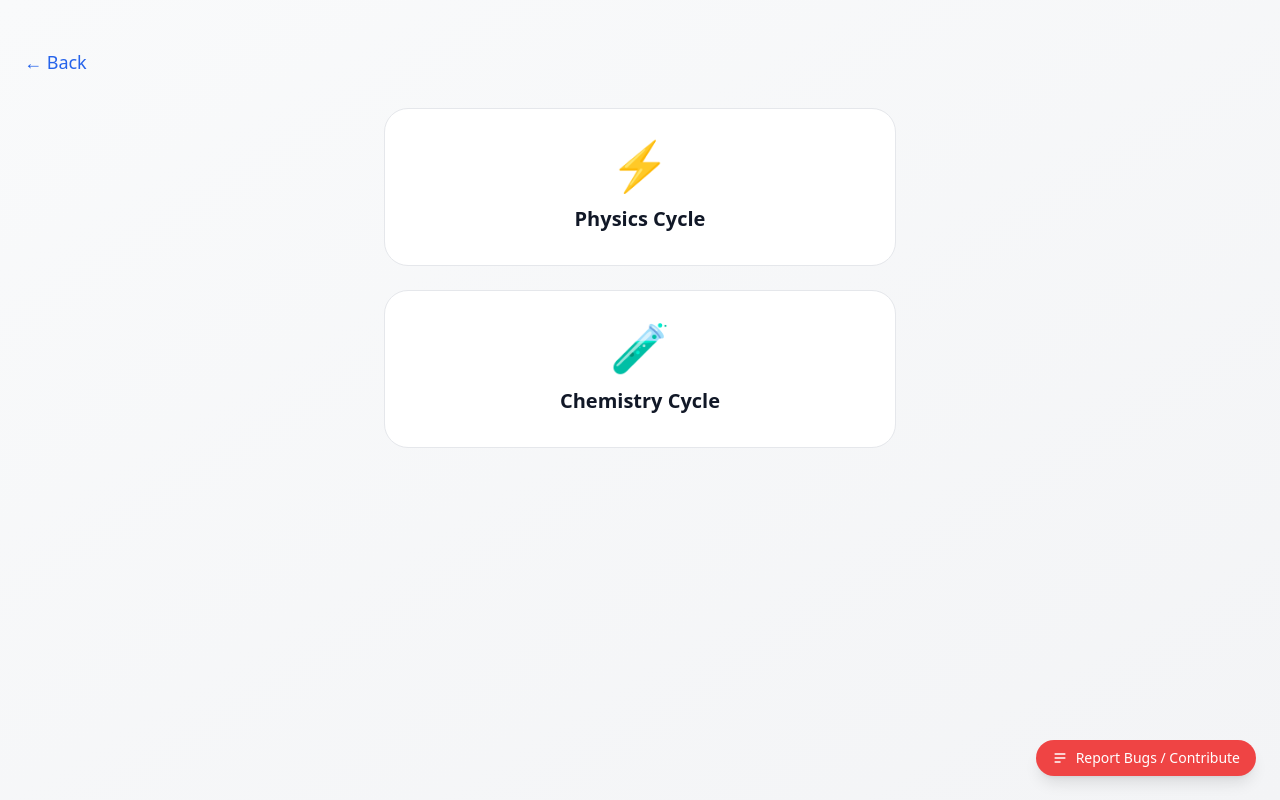
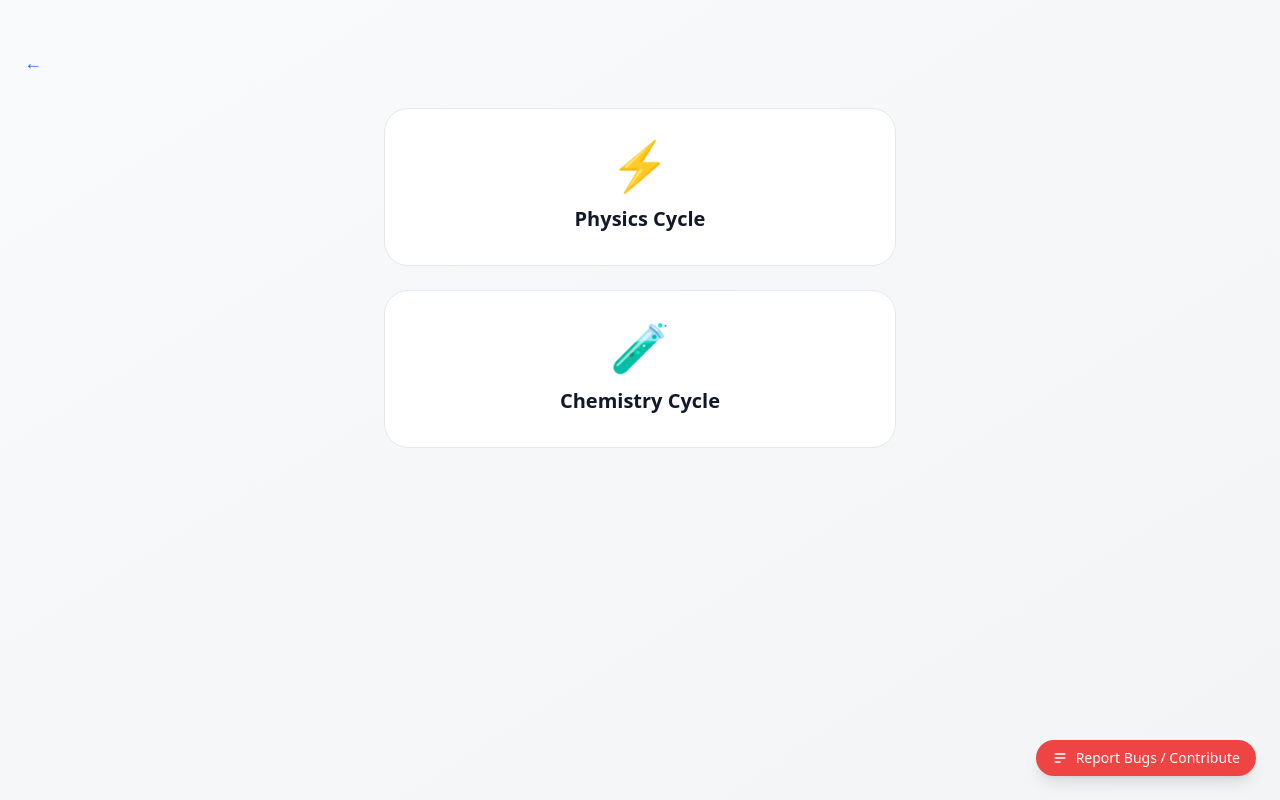
Before and after one commit to VivaanHooda/rvce-grade-calculator, a React (Create React App) app: page / in a window 1280 px wide. Both pictures are taken after a click on the button 640 px from the left and 545 px from the top of the page. Built offline with nearby package versions, Linux system fonts and the light colour scheme.

Commit message:
Updated App.js

```diff
--- a/src/App.js
+++ b/src/App.js
@@ -810,7 +810,7 @@ const calculateCycleSGPA = (cycle) => {
           onClick={() => setCurrentMode('')}
           className="text-blue-600 hover:text-blue-700 font-medium text-lg transition-colors"
         >
-          ← Back
+          ←
         </button>
         <div className="w-32"></div>
       </div>
```
